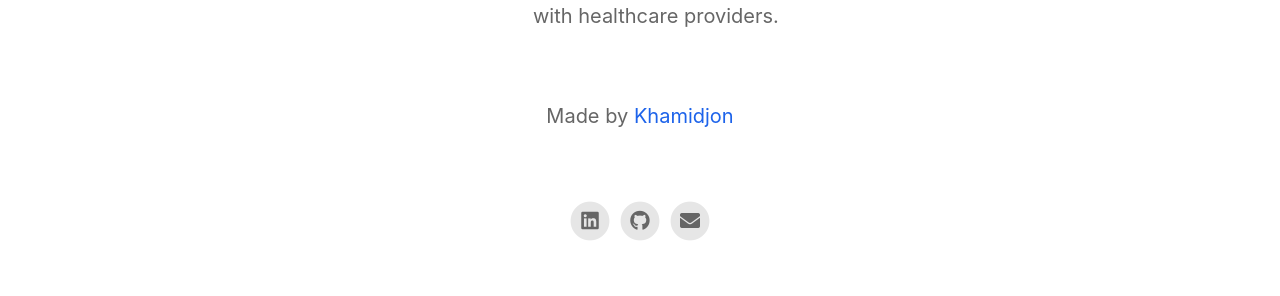
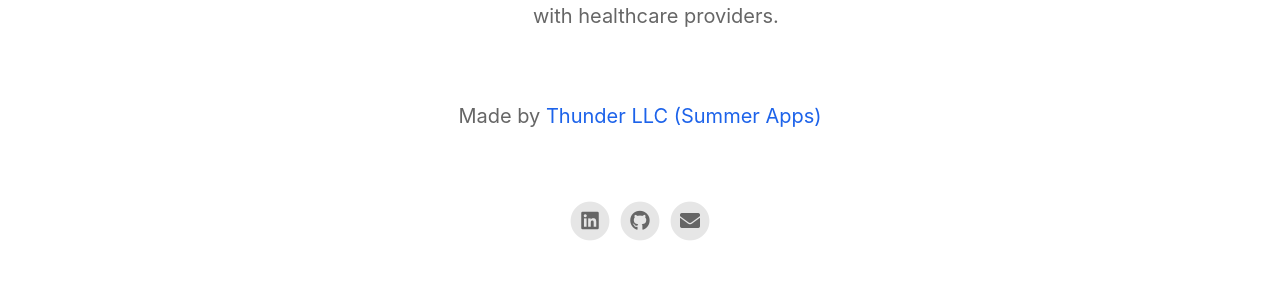
Before and after one commit to khamidjon/gymlog-landing-page, a Jekyll site: the page built from index.html, in a window 1280 px wide. Shown: the part 1563-1859 px from the top of the page. Built offline with Jekyll 4.4.1, drawn with Linux system fonts in a browser that asks for light colours; nearby versions of some CDN libraries.

Commit message:
Updated your name

```diff
--- a/_config.yml
+++ b/_config.yml
@@ -20,7 +20,7 @@ enable_smart_app_banner                   : true
 
 
 # Information About Yourself
-your_name                                 : Khamidjon
+your_name                                 : Thunder LLC (Summer Apps)
 your_link                                 : https://www.linkedin.com/in/khamidjonegamov/
 your_city                                 :
 email_address                             : egamovhamid@gmail.com
```
